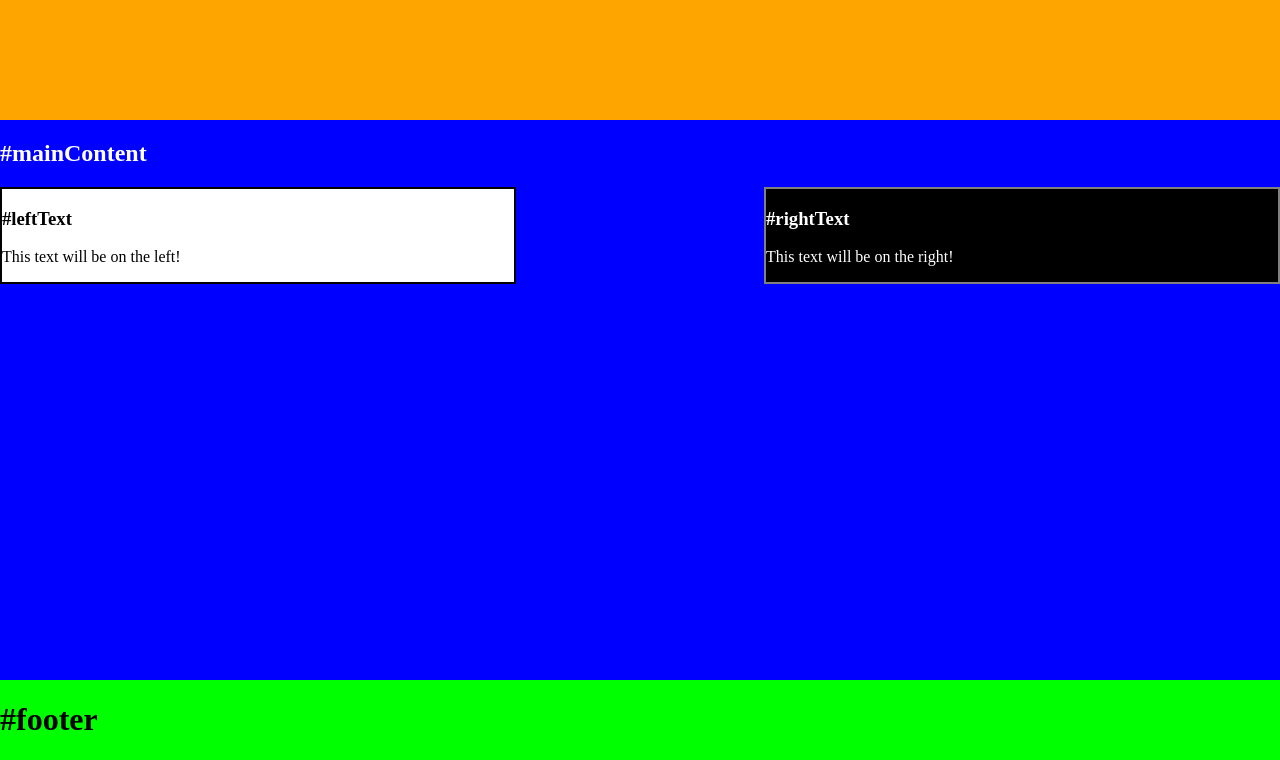
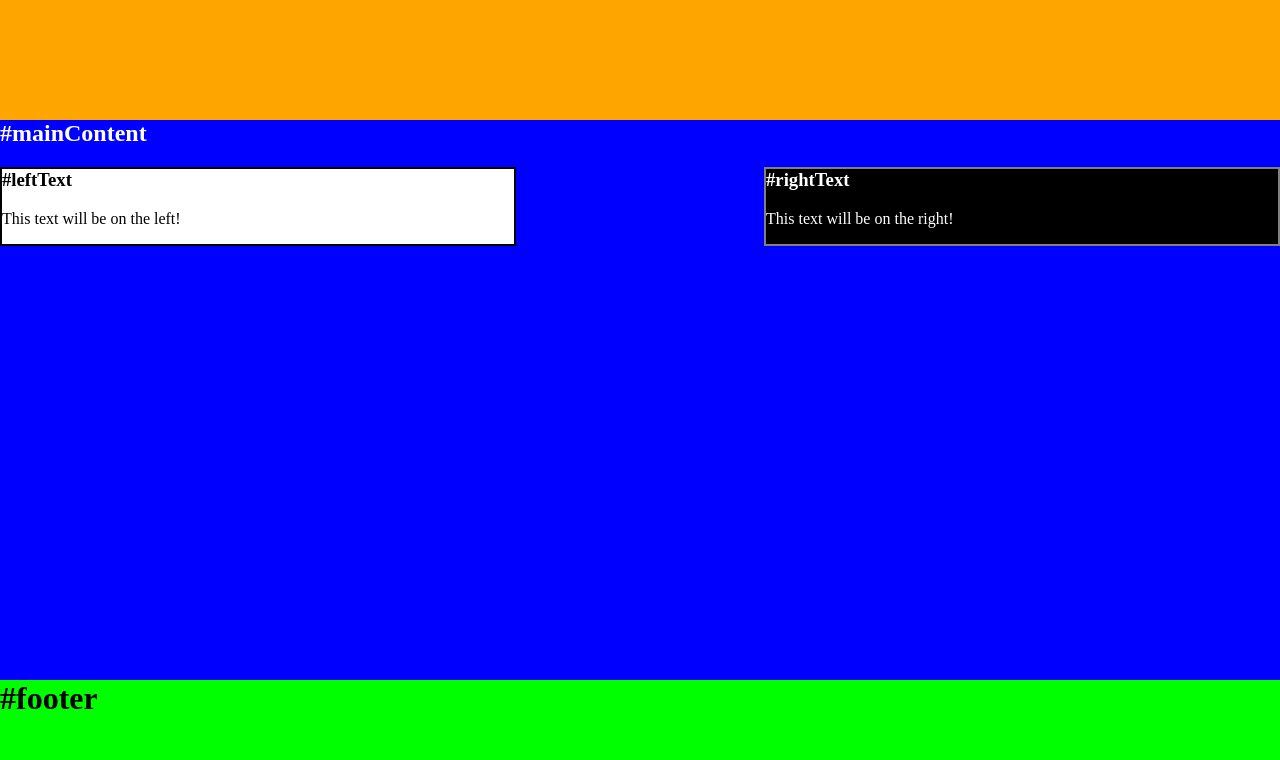
Before and after one commit to linuxbo/WriteDigTech, a plain HTML site: page Workshop/Tutorial/solution_min.html in a window 1280 px wide. Shown: the part 40-800 px from the top of the page. Drawn offline with Linux system fonts and the light colour scheme.

Commit message:
Firefox makes me sad

```diff
--- a/Workshop/Tutorial/solution_min.html
+++ b/Workshop/Tutorial/solution_min.html
@@ -8,7 +8,9 @@
  * as long as it is within the style tags.
  */
 
-body { margin: 0 auto; overflow:hidden;} /* No need to adjust this line. */
+body { margin: 0 auto; overflow:hidden;} /* No need to adjust this line. Removes scroll bar. */
+
+*{ margin-top:0px; } /* No need to adjust this line. Fixes error in Firefox. */
 
 #header{
 	background-color: orange;
```
